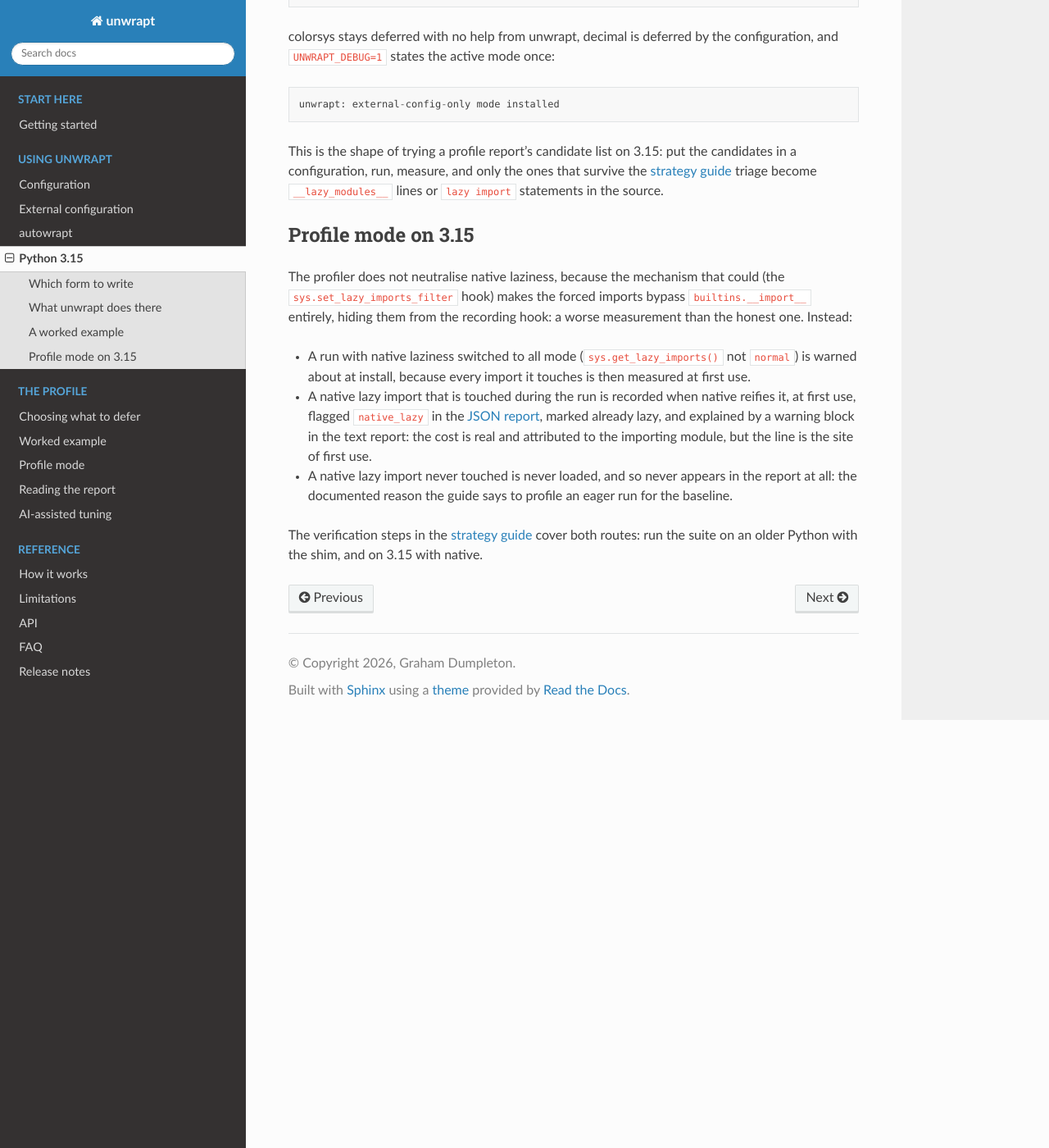
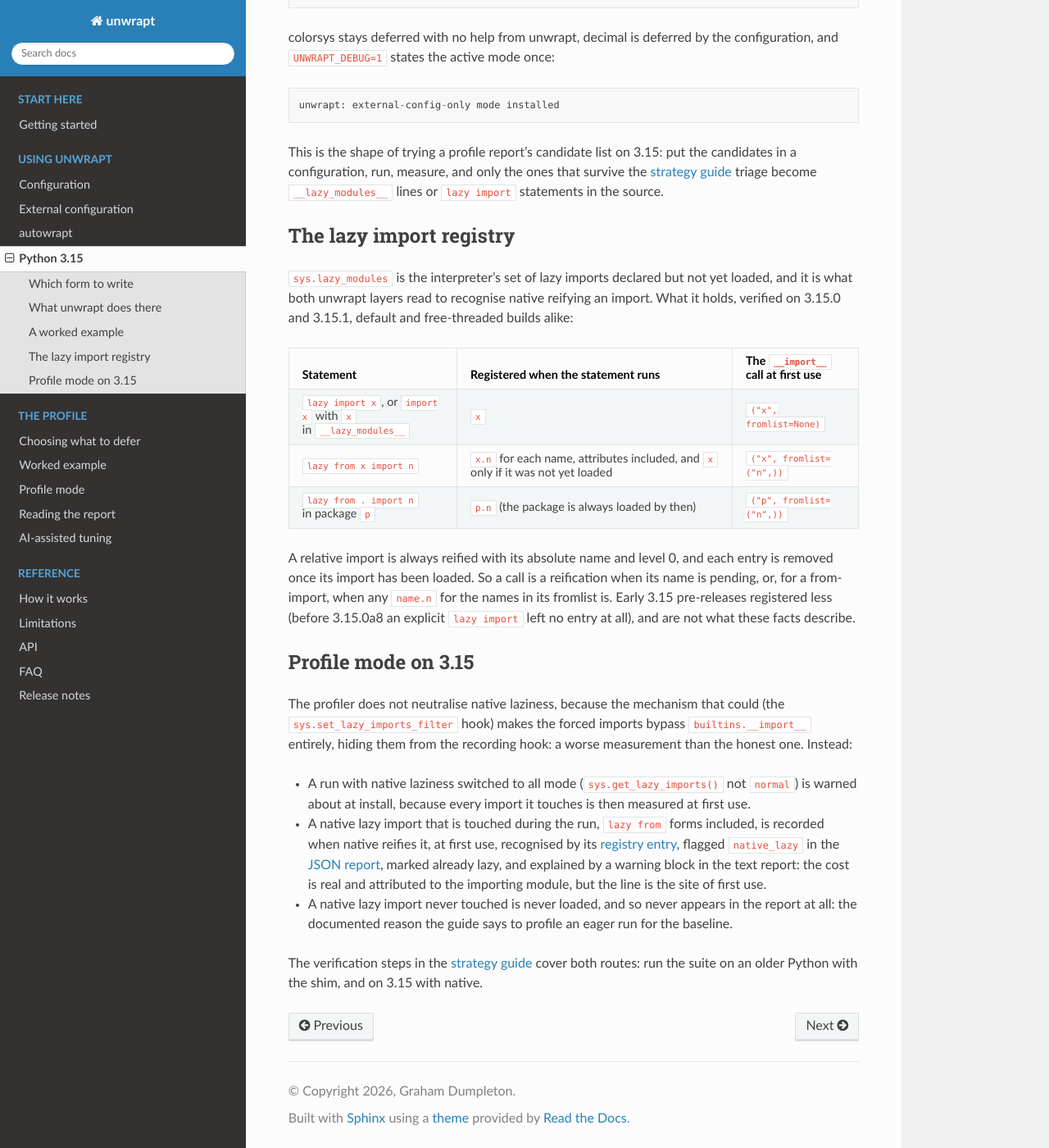
Before and after one commit to GrahamDumpleton/unwrapt, a Sphinx documentation site: the page built from docs/python-3-15.md, in a window 1280 px wide and 1400 px high, scrolled down 1511 px. Shown: the whole window at 82% size. Built offline with Sphinx 7.4.7 and the Read the Docs theme 3.1.0, drawn with Linux system fonts in a browser that asks for light colours; some of the changed text lies outside the part shown.

Commit message:
Recognise native lazy from-imports in the profile on Python 3.15
A `lazy from x import n` registers x.n in sys.lazy_modules for each
name it imports, and x itself only when x was not yet loaded, while
native reifies it with the call `__import__("x", fromlist=("n",))`.
The recorder checked only the name, so a lazy from-import of a loaded
module, which every relative `lazy from . import n` is, was recorded
at first use as an eager import: not native_lazy, not already lazy,
and left out of the first-use warning. is_native_pending now also
matches name.n for each name in the fromlist, and the recorder applies
it only to level 0 calls, since native always reifies by the absolute
name.

The documentation's 3.15 facts dated from an early pre-release: since
3.15.0a8 an explicit `lazy import` statement registers its binding,
so a configuration entry duplicating one is left to native, as the
existing shim test already showed, rather than being undetectable.
The Python 3.15 page now records what the registry holds, as verified
on 3.15.0 and 3.15.1, and the advice against such entries is gone.

Fixes #9.

```diff
--- a/docs/python-3-15.md
+++ b/docs/python-3-15.md
@@ -32,12 +32,11 @@ and leaves everything else to the interpreter:
   `sys.lazy_modules` and passes it straight through: native expects
   the real module back, and deferring it again would hand it a proxy.
 
-- An explicit `lazy import x` statement is likewise native's. A
-  configuration entry that duplicates one cannot be detected (the
-  statement leaves no registry entry), so do not write those: the
-  entry would interfere with native's reification. Entries duplicating
-  a `__lazy_modules__` name are handled automatically, and
-  `UNWRAPT_DEBUG=1` reports the overlap.
+- An explicit `lazy import x` statement is likewise native's, and is
+  recognised the same way: the statement registers its binding in
+  `sys.lazy_modules` too. So a configuration entry that duplicates
+  either an explicit `lazy import` or a `__lazy_modules__` name is left
+  to native, and `UNWRAPT_DEBUG=1` reports the overlap.
 
 - With no configuration, unwrapt installs nothing: no hook, no
   overhead, no warning. Running the bootstrap on 3.15 with no
@@ -90,6 +89,26 @@ the ones that survive the [strategy guide](choosing-what-to-defer.md)
 triage become `__lazy_modules__` lines or `lazy import` statements in
 the source.
 
+## The lazy import registry
+
+`sys.lazy_modules` is the interpreter's set of lazy imports declared
+but not yet loaded, and it is what both unwrapt layers read to
+recognise native reifying an import. What it holds, verified on 3.15.0
+and 3.15.1, default and free-threaded builds alike:
+
+| Statement | Registered when the statement runs | The `__import__` call at first use |
+| --- | --- | --- |
+| `lazy import x`, or `import x` with `x` in `__lazy_modules__` | `x` | `("x", fromlist=None)` |
+| `lazy from x import n` | `x.n` for each name, attributes included, and `x` only if it was not yet loaded | `("x", fromlist=("n",))` |
+| `lazy from . import n` in package `p` | `p.n` (the package is always loaded by then) | `("p", fromlist=("n",))` |
+
+A relative import is always reified with its absolute name and level
+0, and each entry is removed once its import has been loaded. So a
+call is a reification when its name is pending, or, for a from-import,
+when any `name.n` for the names in its fromlist is. Early 3.15
+pre-releases registered less (before 3.15.0a8 an explicit `lazy import`
+left no entry at all), and are not what these facts describe.
+
 ## Profile mode on 3.15
 
 The profiler does not neutralise native laziness, because the
@@ -102,8 +121,10 @@ Instead:
   (`sys.get_lazy_imports()` not `normal`) is warned about at install,
   because every import it touches is then measured at first use.
 
-- A native lazy import that is touched during the run is recorded
-  when native reifies it, at first use, flagged `native_lazy` in the
+- A native lazy import that is touched during the run, `lazy from`
+  forms included, is recorded when native reifies it, at first use,
+  recognised by its [registry entry](#the-lazy-import-registry),
+  flagged `native_lazy` in the
   [JSON report](reading-the-report.md), marked already lazy, and
   explained by a warning block in the text report: the cost is real
   and attributed to the importing module, but the line is the site of
```
Also changed, not shown: docs/external-config.md (+4 -4 lines), docs/how-it-works.md (+3 -1 lines), docs/release-notes.md (+17 -0 lines), 5 other files.
